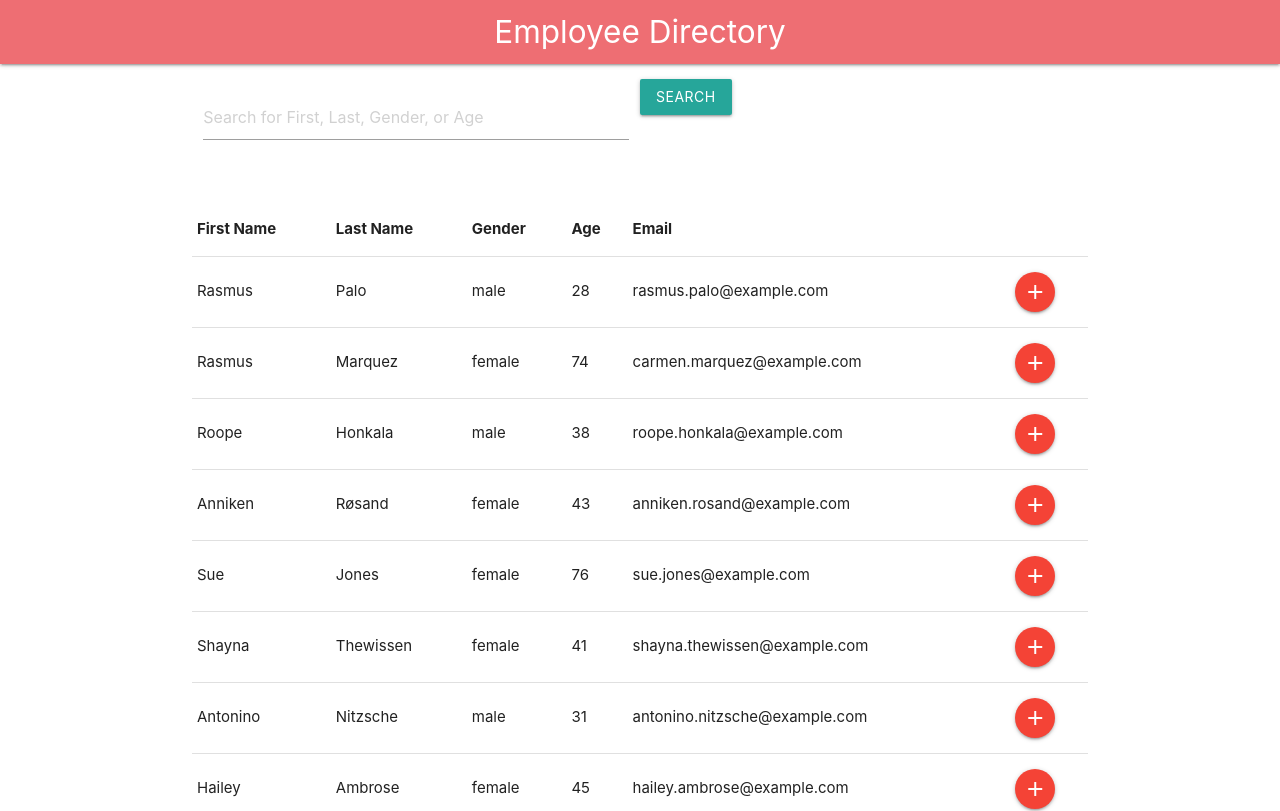
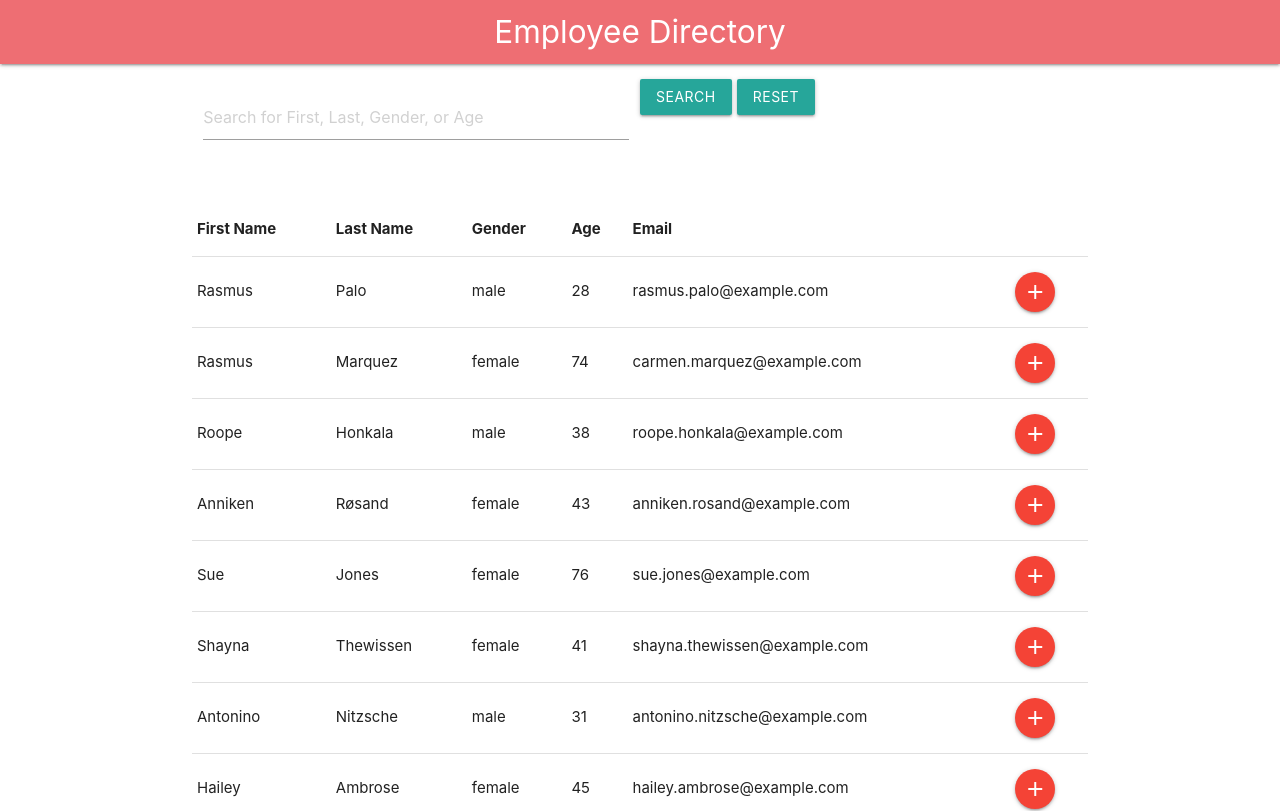
Before and after one commit to pfvatterott/Employee-Directory, a React (Create React App) app in the folder employeedirectory/: page / in a window 1280 px wide. Shown: the top 811 px of the page. Built offline with nearby package versions, Linux system fonts and the light colour scheme.

Commit message:
added reset button

```diff
--- a/employeedirectory/src/App.js
+++ b/employeedirectory/src/App.js
@@ -32,6 +32,12 @@ class App extends Component {
       search: value
     });
   };
+
+  resetList = event => {
+    this.setState({
+      employeeList: employees.results
+    })
+  }
 
 
   render() {
@@ -75,6 +81,15 @@ class App extends Component {
                 onClick={this.handleFormSubmit}
               >Search
             </Button>
+            <Button
+                node="button1"
+                style={{
+                  marginRight: '5px'
+                }}
+                waves="light"
+                onClick={this.resetList}
+              >Reset
+            </Button>
             </Row>
           <Row
             className="container"
```
Also changed, not shown: employeedirectory/src/logo.svg (deleted).
